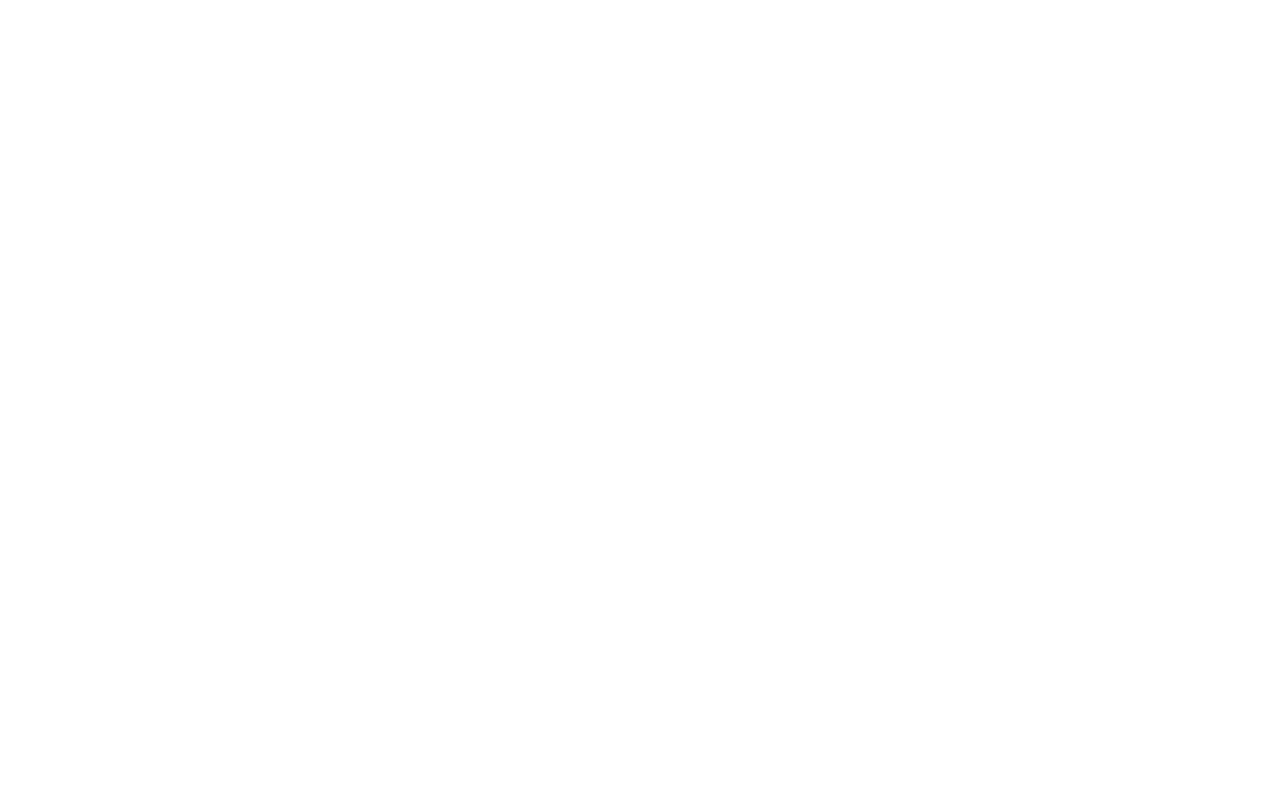
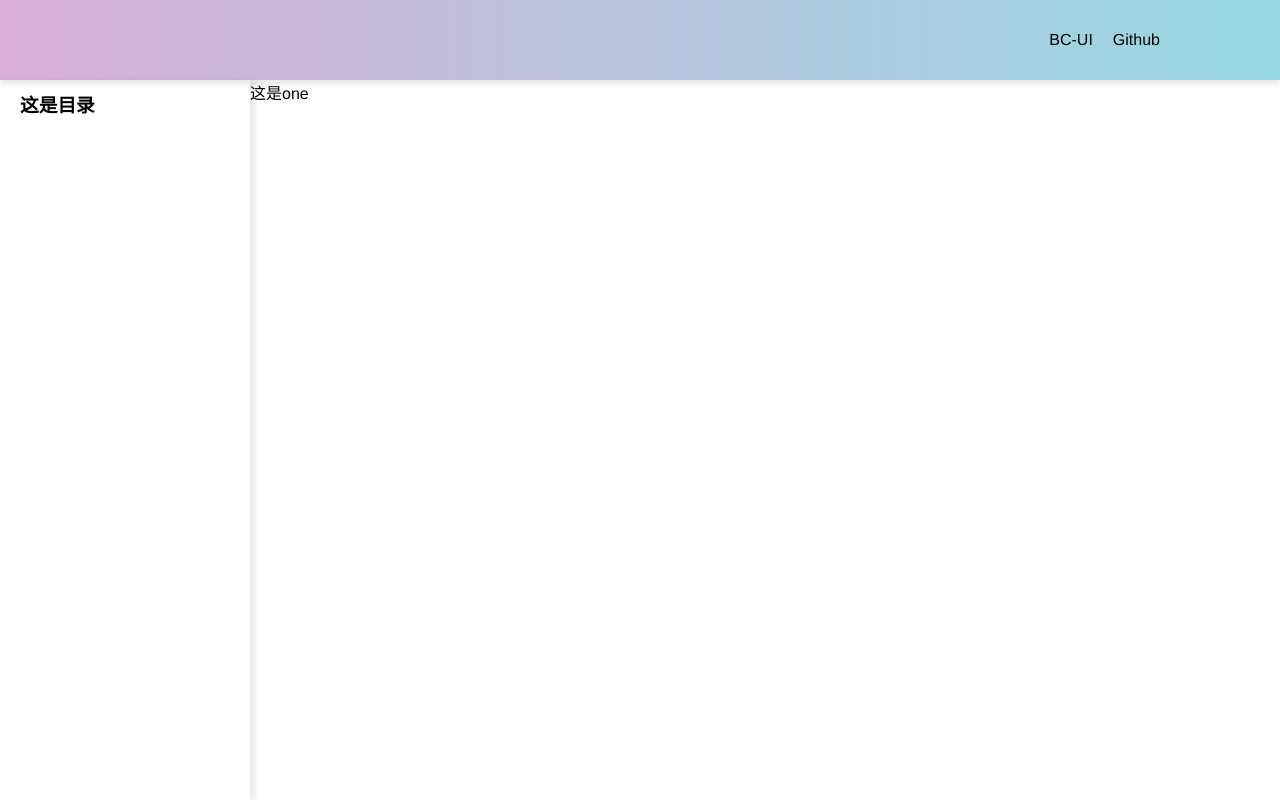
Before and after one commit to bc-baicha/bc-blog, a Vue app: page /#/doc/one in a window 1280 px wide. Before the commit this address had no page. Built offline with nearby package versions, Linux system fonts and the light colour scheme.

Commit message:
feat:添加目录页面

```diff
--- /dev/null
+++ b/src/components/Directory.vue
@@ -0,0 +1,86 @@
+<template>
+  <aside v-if="list?.name" class="dir-aside">
+    <h3 @click="onShowList">{{ list.name }}</h3>
+    <div v-if="show" class="dir-wrap">
+      <div v-for="(item, i) in list.data" :key="i">
+        <router-link :to="item.path">{{ item.name }}</router-link>
+      </div>
+    </div>
+  </aside>
+</template>
+<script lang="ts">
+import { ref } from "vue";
+export default {
+  props: {
+    list: {
+      type: Object,
+      default: {},
+    },
+  },
+  setup() {
+    const show = ref(false);
+    const onShowList = () => {
+      show.value = !show.value;
+    };
+    return {
+      show,
+      onShowList,
+    };
+  },
+};
+</script>
+<style lang="less" scoped>
+.dir-aside {
+  width: 250px;
+  height: calc(100vh - 80px);
+  box-shadow: 5px 0px 5px rgba(#333, 0.1);
+  h3 {
+    margin: 10px 0px;
+    padding-left: 20px;
+    cursor: pointer;
+  }
+  .dir-wrap {
+    width: 100%;
+    a {
+      position: relative;
+      display: inline-block;
+      width: 100%;
+      height: 48px;
+      line-height: 48px;
+      text-align: center;
+      text-decoration: none;
+      color: #2c3e50;
+      margin: 5px 0px;
+      font-size: 0.9em;
+      font-weight: 400;
+    }
+    a:hover {
+      background-color: #e6f7ff;
+      color: #1890ff;
+    }
+    .router-link-active {
+      color: #1890ff;
+      background-color: #e6f7ff;
+      &::after {
+        content: "";
+        display: block;
+        animation: bdrolate 0.8s;
+        position: absolute;
+        top: 0;
+        right: 0;
+        width: 3px;
+        height: 48px;
+        background-color: #1890ff;
+      }
+    }
+  }
+}
+@keyframes bdrolate {
+  0% {
+    transform: rotateX(180deg);
+  }
+  100% {
+    transform: rotateX(0deg);
+  }
+}
+</style>
--- /dev/null
+++ b/src/components/Menu.vue
@@ -0,0 +1,34 @@
+<template>
+  <Directory :list="showList.one" />
+</template>
+<script lang="ts">
+import { reactive } from "vue";
+import Directory from "./Directory.vue";
+export default {
+  components: {
+    Directory,
+  },
+  setup() {
+    const showList = reactive({
+      one: {
+        name: "这是目录",
+        data: [
+          {
+            name: "第一第一",
+            path: "/doc/one",
+          },
+          {
+            name: "第二第二",
+            path: "/doc/two",
+          },
+        ],
+      },
+    });
+
+    return {
+      showList,
+    };
+  },
+};
+</script>
+<style lang="less" scoped></style>
--- a/src/components/Topnav.vue
+++ b/src/components/Topnav.vue
@@ -14,7 +14,7 @@
   </div>
 </template>
 <script lang="ts">
-import { router } from "../router";
+import { useRouter } from "vue-router";
 export default {
   props: {
     showColor: {
@@ -23,6 +23,7 @@
     },
   },
   setup() {
+    const router = useRouter();
     const onRouterHome = () => {
       router.push("/");
     };
--- /dev/null
+++ b/src/lib/one.vue
@@ -0,0 +1 @@
+<template>这是one</template>
--- /dev/null
+++ b/src/lib/two.vue
@@ -0,0 +1 @@
+<template>这是two</template>
--- a/src/router.ts
+++ b/src/router.ts
@@ -1,6 +1,8 @@
 import { createRouter, createWebHashHistory } from 'vue-router';
 import Home from './view/Home.vue';
-import Doc from './view/Docpage.vue';
+import Docpage from './view/Docpage.vue';
+import one from './lib/one.vue';
+import two from './lib/two.vue';
 
 const history = createWebHashHistory();
 const router = createRouter({
@@ -8,13 +10,12 @@
   routes: [
     { path: '/', component: Home },
     {
-      path: '/doc', component: Doc,
-      // redirect: '/doc/doctwo',
-      // children: [
-      //   { path: 'doctwo', component: Doctwo },
-      //   { path: 'doctwo2', component: Doctwo2 },
-      //   { path: 'doctwo3', component: Doctwo3 }
-      // ]
+      path: '/doc', component: Docpage,
+      redirect: '/doc/one',
+      children: [
+        { path: 'one', component: one },
+        { path: 'two', component: two },
+      ]
     }
   ]
 })
--- a/src/view/Docpage.vue
+++ b/src/view/Docpage.vue
@@ -1,6 +1,7 @@
 <template>
+  <Topnav :showColor="true" />
   <div class="layout">
-    <Topnav :showColor="true" />
+    <Menu />
     <main>
       <router-view />
     </main>
@@ -8,15 +9,16 @@
 </template>
 <script lang="ts">
 import Topnav from "../components/Topnav.vue";
+import Menu from "../components/Menu.vue";
 export default {
   components: {
     Topnav,
+    Menu,
   },
 };
 </script>
 <style lang="less" scoped>
 .layout {
-  // display: flex;
-  // flex-direction: column;
+  display: flex;
 }
 </style>
```
